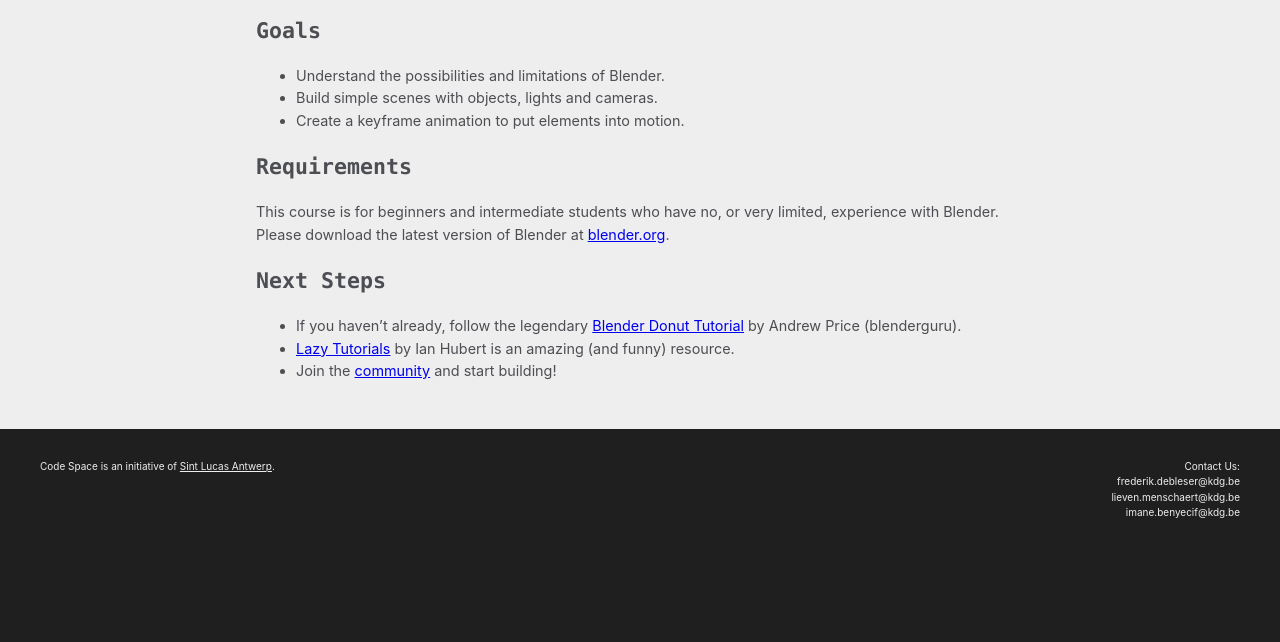
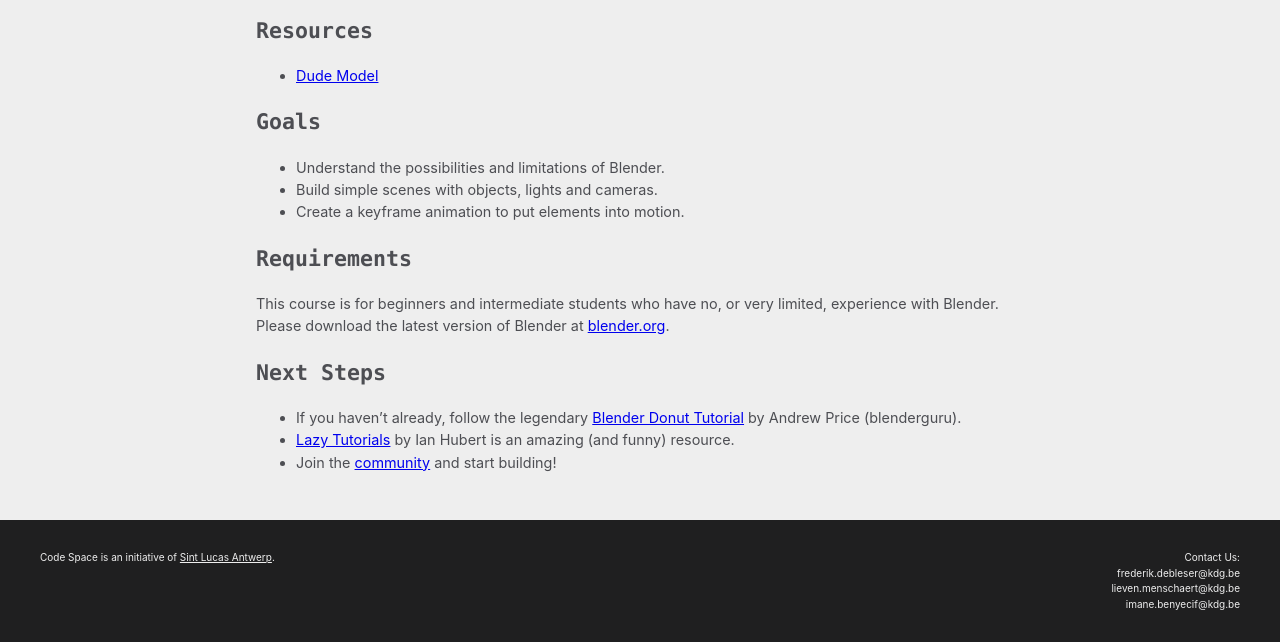
Before and after one commit to codespacehelp/website, a Jekyll site: the page built from _workshops/21-22-awesome-3d-blender.md, in a window 1280 px wide and 900 px high, scrolled down 611 px, cut to the strip 258-900 px from the top of the window. Built offline with Jekyll 4.4.1, drawn with Linux system fonts in a browser that asks for light colours; before the commit the page ends 1420 px from its top, so only the background shows below that.

Commit message:
Add dude.

```diff
--- a/_workshops/21-22-awesome-3d-blender.md
+++ b/_workshops/21-22-awesome-3d-blender.md
@@ -17,6 +17,10 @@ Even though it has improved it can be a bit tricky to get started with. This wor
   <iframe class="embed-responsive-item" src="https://www.youtube.com/embed/QRqY_20ti9A"></iframe>
 </div>
 
+## Resources
+
+- [Dude Model](https://enigmeta.s3.amazonaws.com/code-space/21-22-blender-workshop/male_standing.blend)
+
 ## Goals
 
 - Understand the possibilities and limitations of Blender.
```
